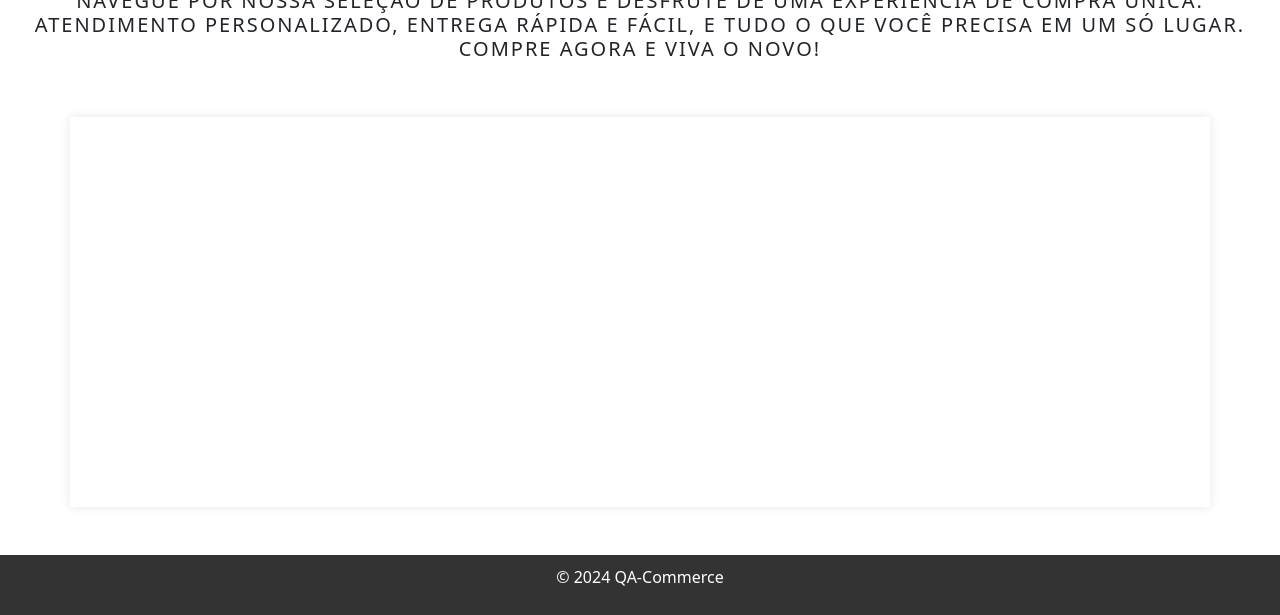
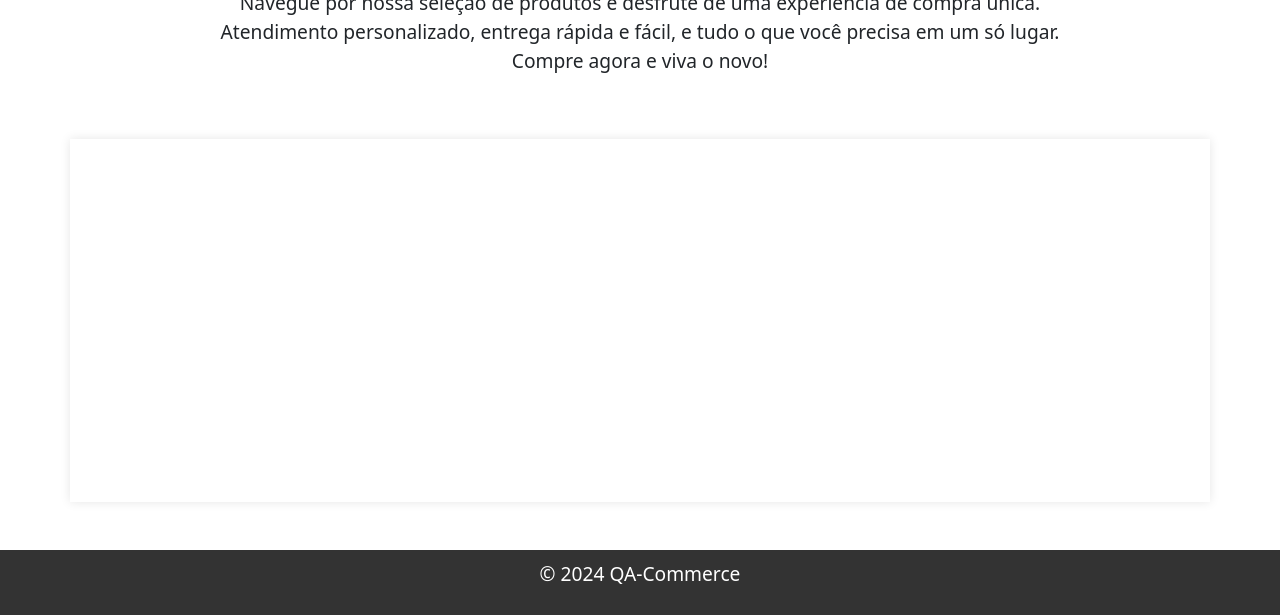
Before and after one commit to mbianchid/QA-Commerce---Keego-Test, a website: page public/index.html in a window 1280 px wide. Shown: the part 185-800 px from the top of the page. Drawn offline with nearby package versions, Linux system fonts and the light colour scheme; no server answers.

Commit message:
correções css

```diff
--- a/public/css/styles.css
+++ b/public/css/styles.css
@@ -449,9 +449,14 @@ h4 {
     color: #35bbdc; /* Cor do título h4 */
 }
 
+.text-center {
+    text-align: center;
+    font-size: 1.2rem;
+}
+
 h5 {
     text-transform: uppercase;
-    text-align: center; /* Centraliza o texto */
+    text-align: left; /* Centraliza o texto */
     font-weight: 700; /* Deixa o texto em negrito */
     letter-spacing: 0.1em; /* Adiciona espaçamento entre as letras */
     margin-top: 20px; /* Espaço acima do título */
--- a/public/index.html
+++ b/public/index.html
@@ -12,7 +12,11 @@
     <div id="app">
         <br><br>
         <h1>Sua Melhor Experiência de Compra Está Aqui!</h1>
-        <h5>Navegue por nossa seleção de produtos e desfrute de uma experiência de compra única. <br>Atendimento personalizado, entrega rápida e fácil, e tudo o que você precisa em um só lugar. <br>Compre agora e viva o novo!</h5>
+        <p class="text-center">
+            Navegue por nossa seleção de produtos e desfrute de uma experiência de compra única.
+            <br>Atendimento personalizado, entrega rápida e fácil, e tudo o que você precisa em um só lugar.
+            <br>Compre agora e viva o novo!
+        </p>
         <div id="alert-container" class="alert d-none" style="position: fixed; top: 60px; left: 50%; transform: translateX(-50%); z-index: 1050;"></div>
 
         <main class="container mt-5">
```
